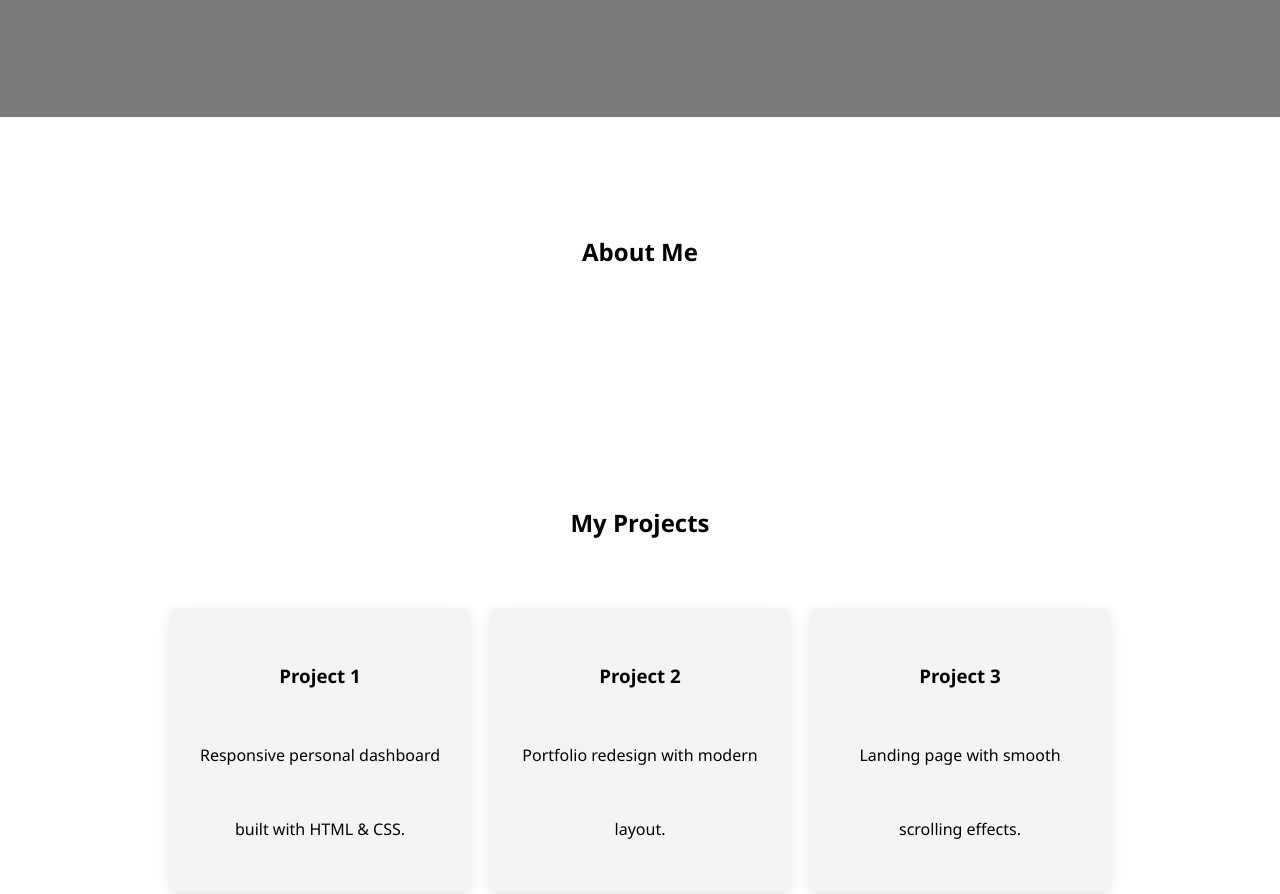
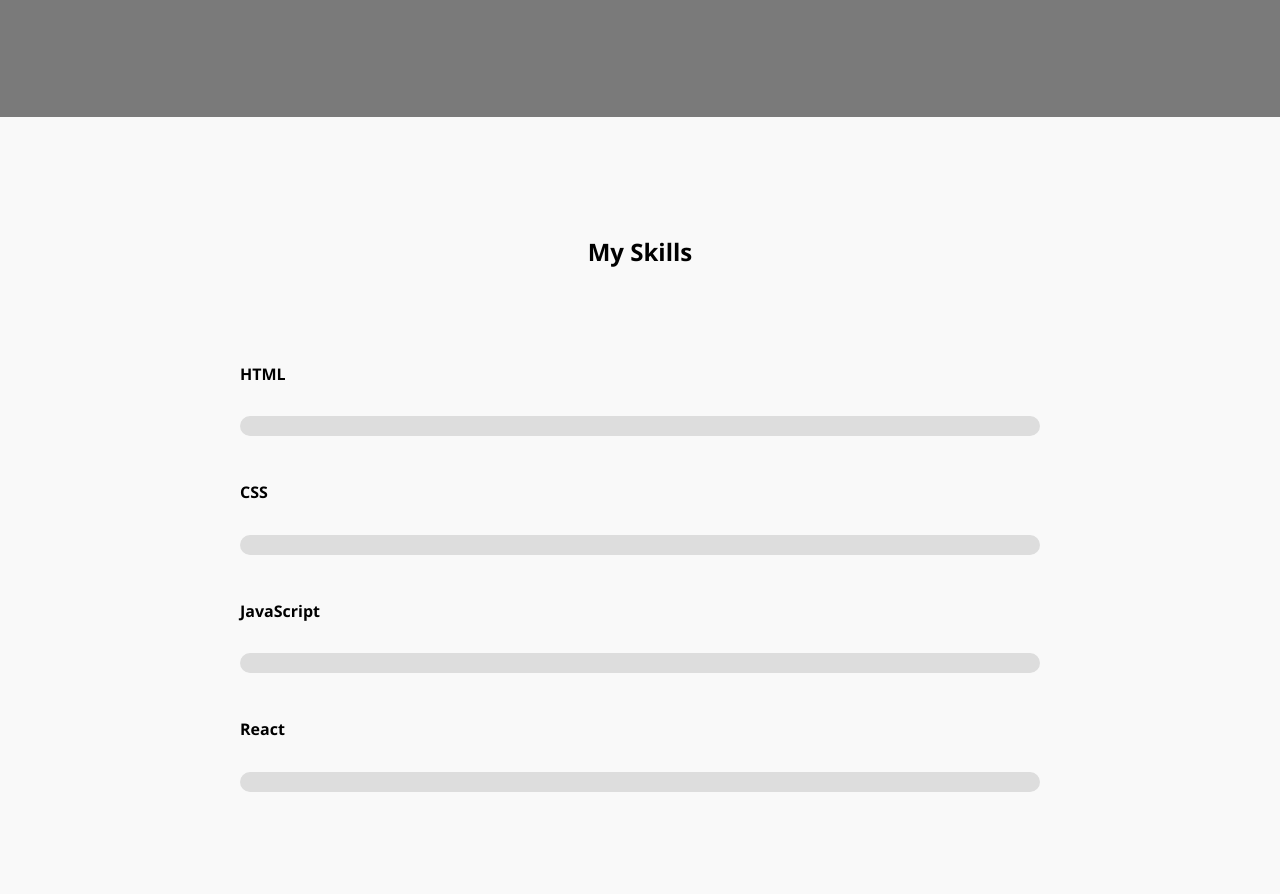
Before and after one commit to aebanoor45-hub/ry, a plain HTML site: page index.html in a window 1280 px wide. Shown: the part 528-1422 px from the top of the page. Drawn offline with Linux system fonts and the light colour scheme; placeholder pictures from the web are drawn by us.

Commit message:
SKILL UPDATE

```diff
--- a/index.html
+++ b/index.html
@@ -25,12 +25,43 @@
         <p>Frontend Developer | Designer | Problem Solver</p>
         <a href="#projects" class="btn">View My Work</a>
     </section>
+ <!-- Skills & Social Section -->
+<section id="skills" class="skills">
+    <h2>My Skills</h2>
+    <div class="skill-container">
+        <div class="skill">
+            <p>HTML</p>
+            <div class="skill-bar">
+                <div class="skill-level html"></div>
+            </div>
+        </div>
+        <div class="skill">
+            <p>CSS</p>
+            <div class="skill-bar">
+                <div class="skill-level css"></div>
+            </div>
+        </div>
+        <div class="skill">
+            <p>JavaScript</p>
+            <div class="skill-bar">
+                <div class="skill-level js"></div>
+            </div>
+        </div>
+        <div class="skill">
+            <p>React</p>
+            <div class="skill-bar">
+                <div class="skill-level react"></div>
+            </div>
+        </div>
+    </div>
 
+
+</section>
     <!-- About Section -->
     <section id="about" class="about">
         <h2>About Me</h2>
         <p>
-
+            I’m an undergraduate IT student passionate about web development. I work with HTML and CSS and am currently learning backend technologies to become a full-stack developer. I enjoy building clean, user-friendly websites and growing my skills with every project.
         </p>
     </section>
 
--- a/style.css
+++ b/style.css
@@ -50,6 +50,41 @@ header {
 .nav-links li a:hover {
     color: #f39c12;
 }
+/* Skills Section */
+.skills {
+    padding: 80px 20px;
+    text-align: center;
+    background-color: #f9f9f9;
+}
+
+.skill-container {
+    max-width: 800px;
+    margin: 30px auto 50px auto;
+}
+
+.skill {
+    margin-bottom: 20px;
+    text-align: left;
+}
+
+.skill p {
+    font-weight: bold;
+    margin-bottom: 5px;
+}
+
+.skill-bar {
+    background-color: #ddd;
+    border-radius: 20px;
+    overflow: hidden;
+    height: 20px;
+}
+
+.skill-level {
+    height: 100%;
+    width: 0;
+    border-radius: 20px;
+}
+
 
 /* Hero Section */
 .hero {
```
